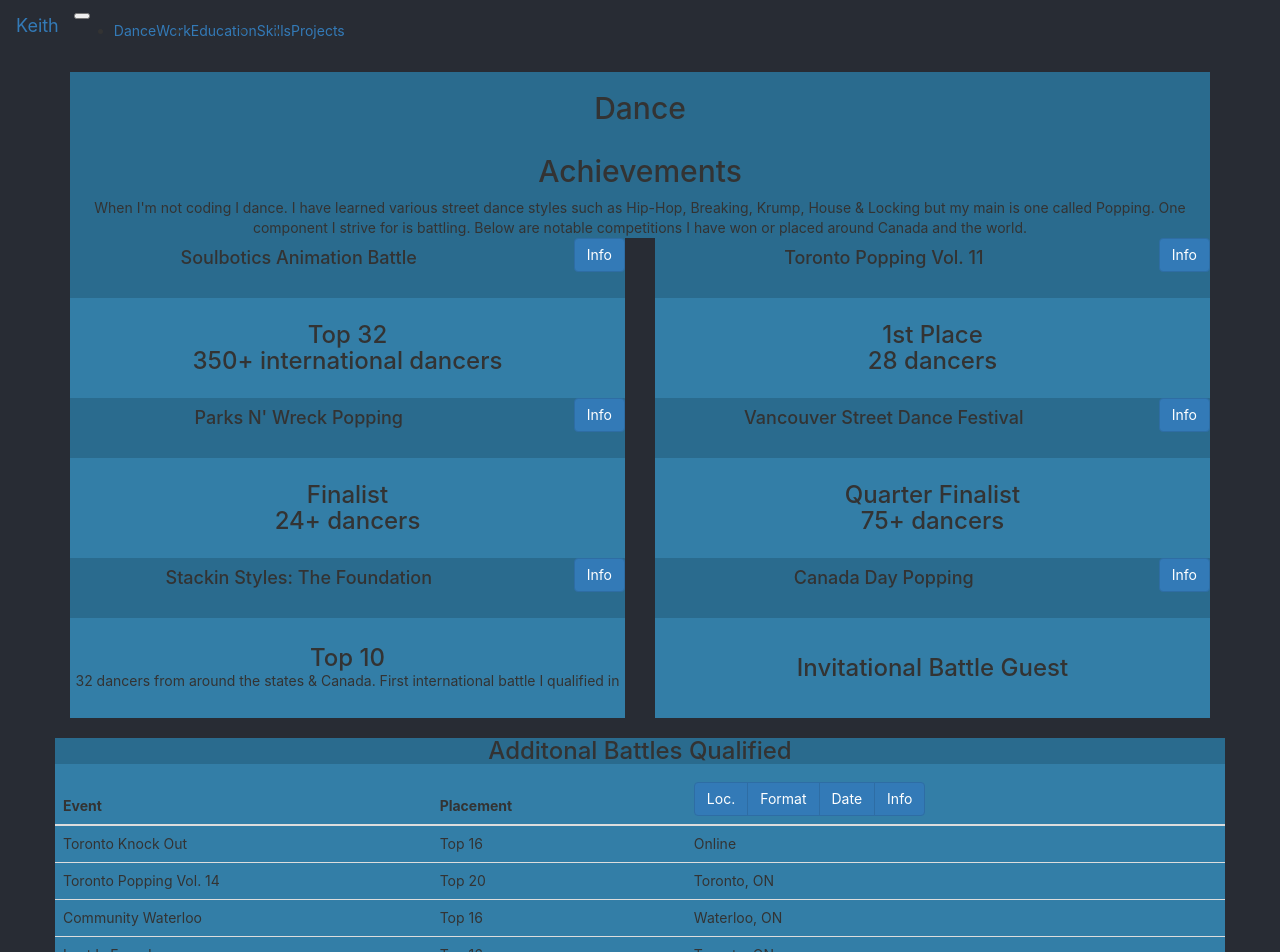
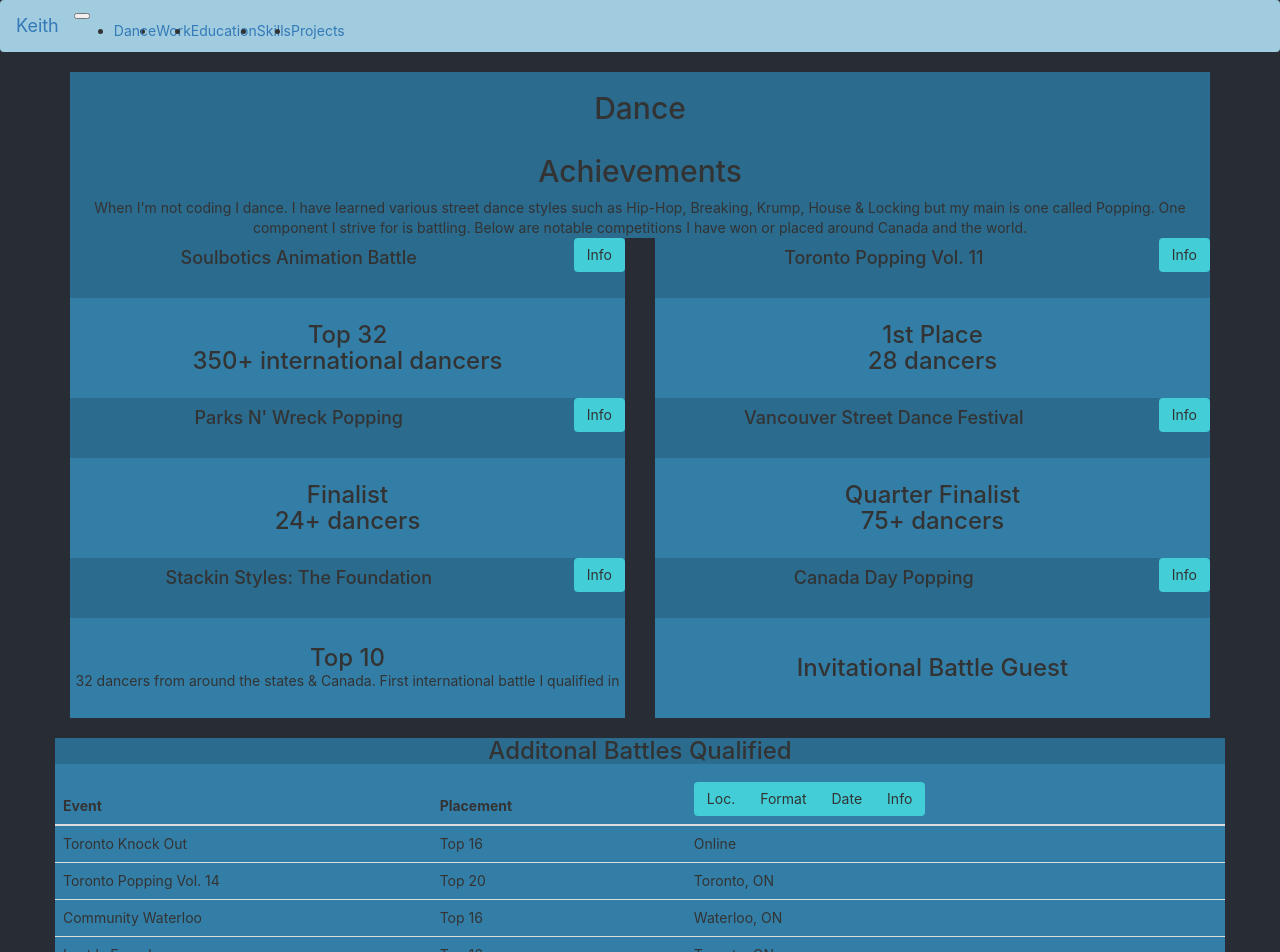
Before and after one commit to keithdang/portfolio, a React (Create React App) app: page /dance in a window 1280 px wide. Shown: the top 952 px of the page. Built offline with nearby package versions, Linux system fonts and the light colour scheme.

Commit message:
Button styling

```diff
--- a/src/App.tsx
+++ b/src/App.tsx
@@ -18,7 +18,7 @@ const App:React.FC=()=> {
   return (
     <div className="background">
       <Router>
-        <nav className="navbar navbar-expand-lg navbar-light bg-light">
+        <nav className="navbar navbar-expand-lg navbar-light header-color">
           <Link className="navbar-brand" to="/">Keith</Link>
           <button className="navbar-toggler" type="button" data-toggle="collapse" data-target="#navbarNav" aria-controls="navbarNav" aria-expanded="false" aria-label="Toggle navigation">
             <span className="navbar-toggler-icon"></span>
--- a/src/components/common/Common.css
+++ b/src/components/common/Common.css
@@ -1,5 +1,9 @@
 .image-header {
   width: 300px;
+}
+
+.button-color {
+  background-color: #42cdd7;
 }
 
 @media (max-width: 776px) {
--- a/src/components/common/PanelButton.tsx
+++ b/src/components/common/PanelButton.tsx
@@ -1,31 +1,31 @@
 import { ButtonProps } from "../../lib/interfaces"
 
 const PanelButton:React.FC<{ obj: ButtonProps[], thefunc(x:string): void }> = (props) => {
-
+    const buttonStyle = "btn button-color"
     const theButton = (item: ButtonProps) =>{
         if(item.hoverEnter && item.hoverLeave){
             return <button
                 type="button"
                 onMouseEnter={()=>props.thefunc(item.hoverEnter!!)}
                 onMouseLeave={()=>props.thefunc(item.hoverLeave!!)}
-                className="btn btn-primary"
+                className={buttonStyle}
             >{item.name}</button>
         }else if(item.hoverEnter){
             return <button
             type="button"
             onMouseEnter={()=>props.thefunc(item.hoverEnter!!)}
-            className="btn btn-primary"
+            className={buttonStyle}
         >{item.name}</button>
         }else if(item.clickEnter){
             return <button
             type="button"
             onClick={()=>props.thefunc(item.clickEnter!!)}
-            className="btn btn-primary"
+            className={buttonStyle}
         >{item.name}</button>
         }else{
             return <button
                 type="button"
-                className="btn btn-primary"
+                className={buttonStyle}
             >{item.name}</button>
         }
     }
--- a/src/lib/General.css
+++ b/src/lib/General.css
@@ -25,9 +25,12 @@
 
 .blue-grey {
   background-color: #337ea7;
-  /* background-color: rosybrown; */
 }
 
 .blue-grey .card-header {
   background-color: #2a6b8e;
 }
+
+.header-color {
+  background-color: #a1cbdf;
+}
```
Also changed, not shown: src/App.css (deleted, +0 -71 lines), 1 other file (tests, documents, lock files or other folders).
